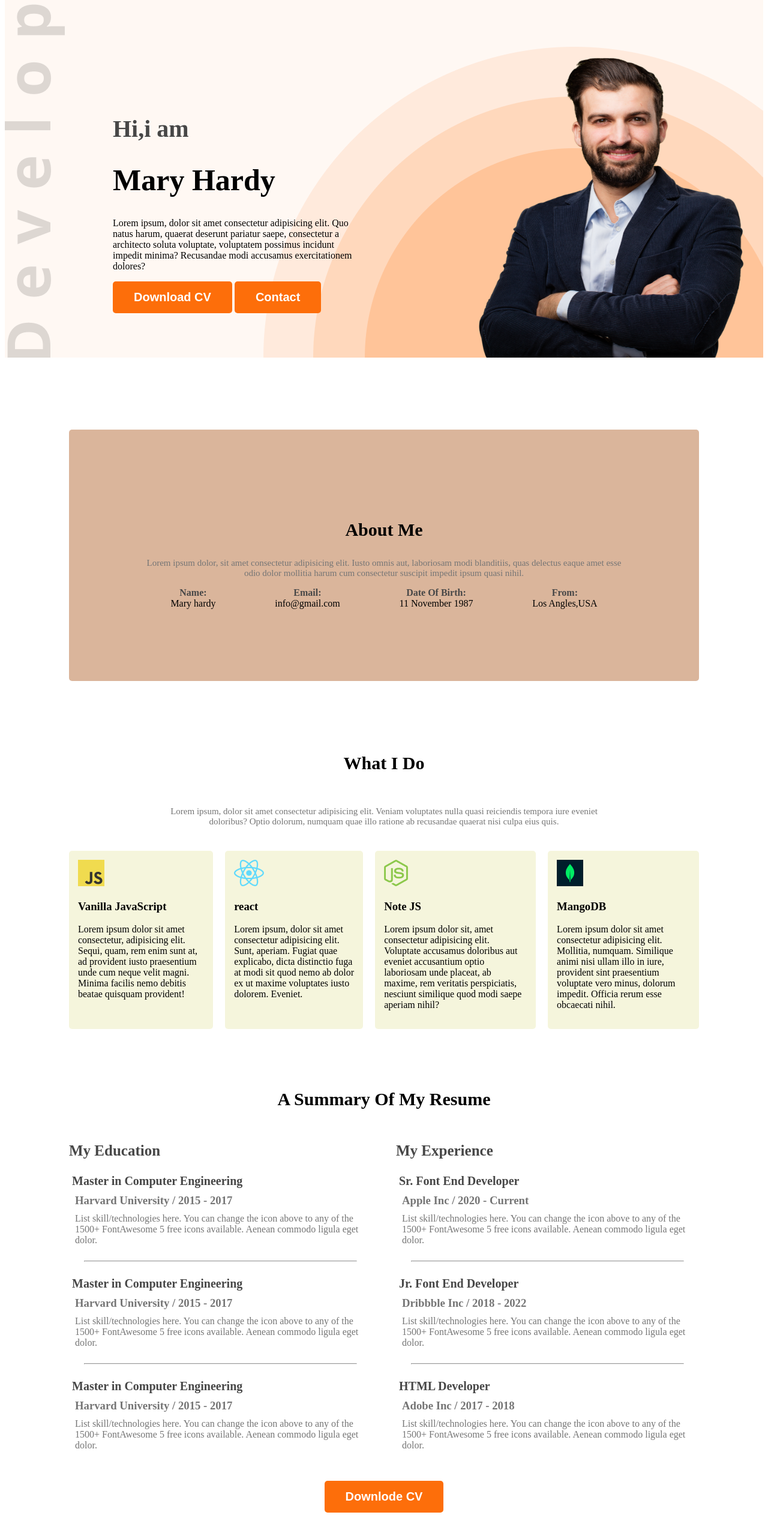
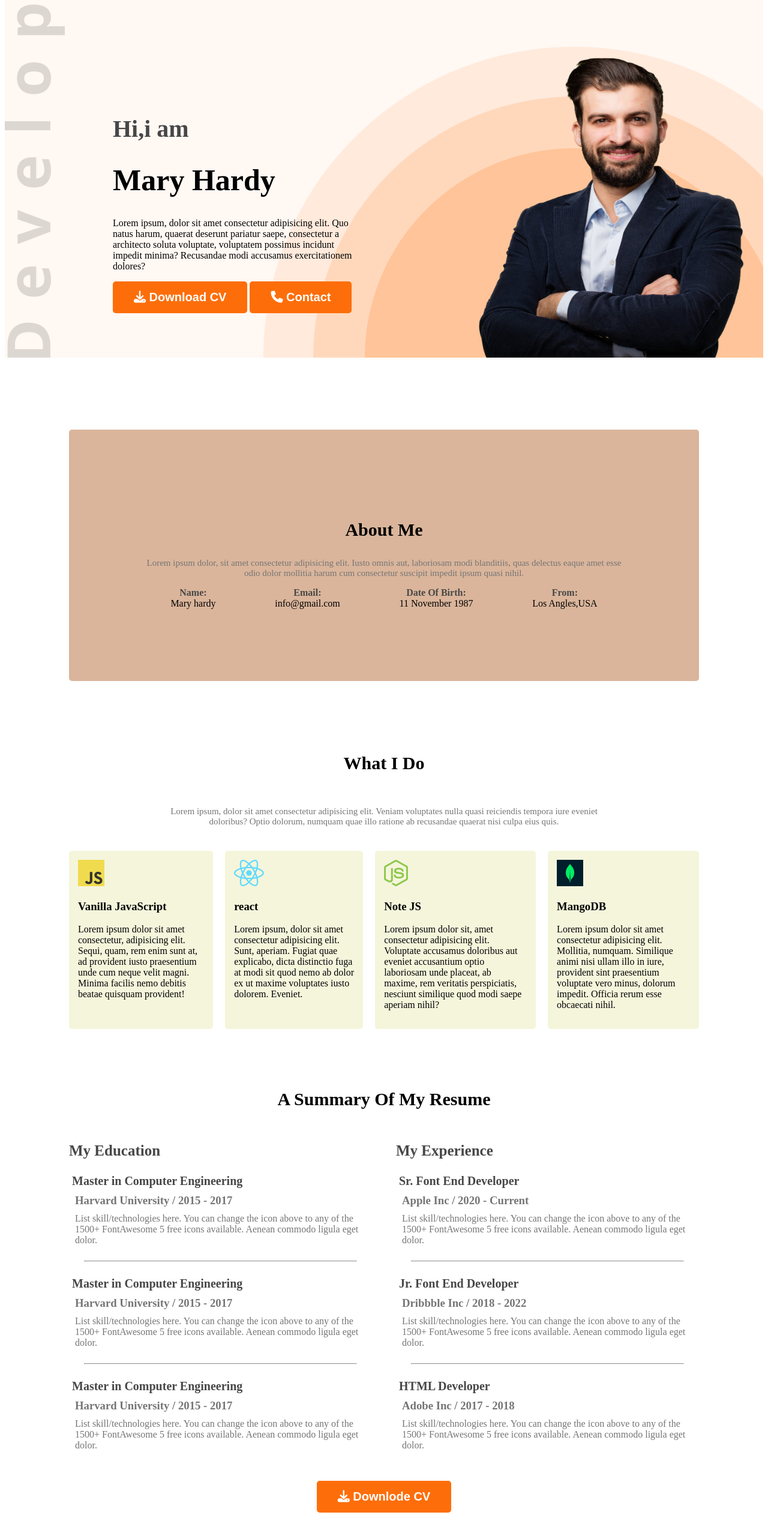
Before and after one commit to Rajuanul-Haque/devoloper-portfolio, a plain HTML site: page index.html in a window 1280 px wide. Shown: the part 174-2734 px from the top of the page at 60% size. Drawn offline with Linux system fonts and the light colour scheme.

Commit message:
added icon

```diff
--- a/index.html
+++ b/index.html
@@ -8,6 +8,7 @@
 <link rel="preconnect" href="https://fonts.gstatic.com" crossorigin>
 <link href="https://fonts.googleapis.com/css2?family=Open+Sans:ital,wght@0,300..800;1,300..800&display=swap" rel="stylesheet">
     <link rel="stylesheet" href="./styles/portfolio.css" class="css">
+    <script src="https://kit.fontawesome.com/b4bf984f45.js" crossorigin="anonymous"></script>
 </head>
 <body>
     <header class="header">
@@ -24,8 +25,8 @@
             <h3 class="banner-greeting">Hi,i am</h3>
             <h1 class="banner-title">Mary Hardy</h1>
             <p>Lorem ipsum, dolor sit amet consectetur adipisicing elit. Quo natus harum, quaerat deserunt pariatur saepe, consectetur a architecto soluta voluptate, voluptatem possimus incidunt impedit minima? Recusandae modi accusamus exercitationem dolores?</p>
-            <button class="btn_primary">Download CV</button>
-            <button class="btn_primary">Contact</button>
+            <button class="btn_primary"><i class="fa-solid fa-download"></i> Download CV</button>
+            <button class="btn_primary"><i class="fa-solid fa-phone"></i> Contact</button>
         </div>
         <img class="profile-poto" src="./images/hardy.png" alt="">
        </div>
@@ -135,7 +136,8 @@
                 </div>
             </div>
             <div class="downlode-cv">
-                <button class="btn_primary">Downlode CV</button>
+                <button class="btn_primary">
+                    <i class="fa-solid fa-download"></i> Downlode CV</button>
             </div>
           </section>
     </main>
```
